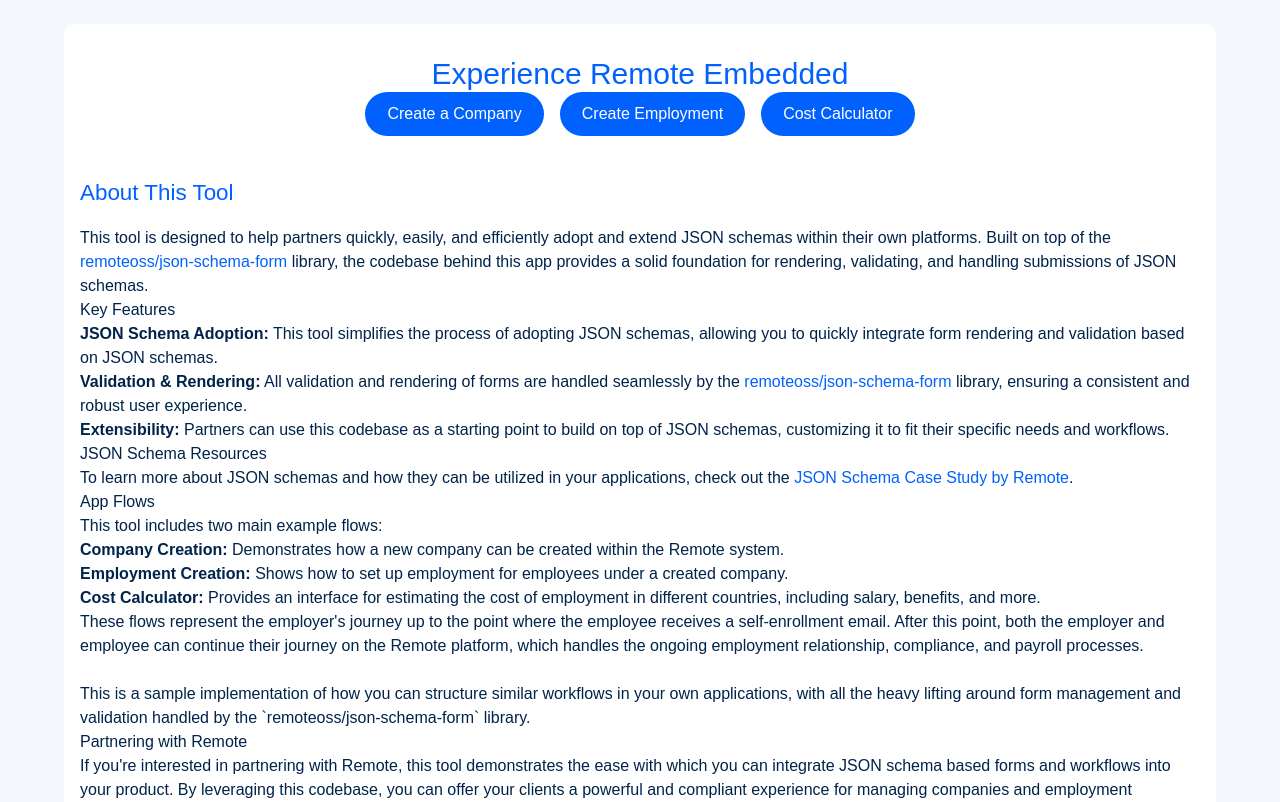
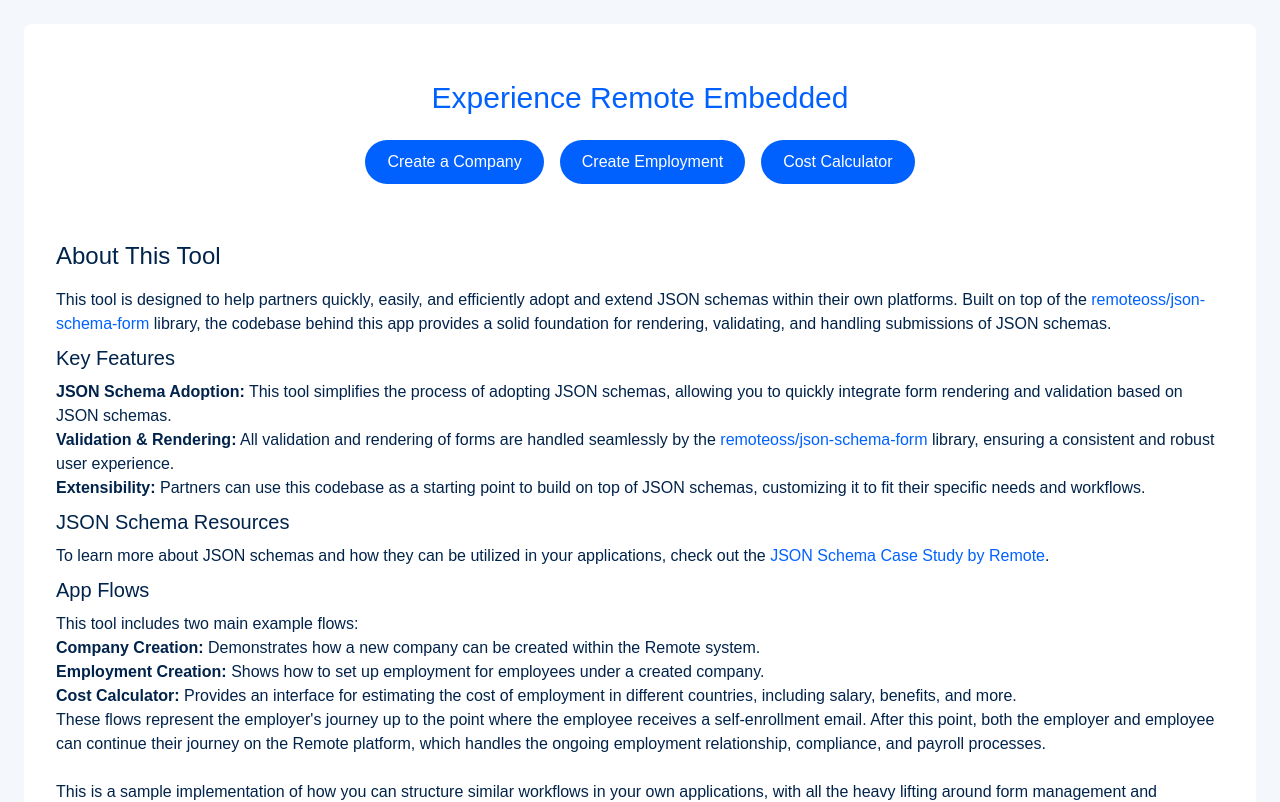
Before and after one commit to remotecom/react-json-schema-forms, a React (Vite) app: page / in a window 1280 px wide. Shown: the top 802 px of the page. Built offline with nearby package versions, Linux system fonts and the light colour scheme; no server answers.

Commit message:
more style updates

```diff
--- a/src/App.styled.jsx
+++ b/src/App.styled.jsx
@@ -235,21 +235,3 @@
   padding-bottom: 5px;
   border-bottom: 1px solid var(--colors-linkWater);
 `;
-
-export const ResultArea = styled.div`
-  display: flex;
-  flex-direction: column;
-  align-items: center; /* Center the content horizontally */
-  max-width: 90%; /* Slightly wider than FormArea */
-  padding: 32px 16px;
-  margin: 24px auto;
-  background-color: var(--colors-blank);
-  border-radius: 10px;
-  overflow-x: auto;
-
-  h2 {
-    margin-bottom: 16px;
-    font-size: 1.4rem;
-    color: var(--colors-darkNavy);
-  }
-`;
--- a/src/index.css
+++ b/src/index.css
@@ -3,6 +3,18 @@
 @tailwind utilities;
 
 @layer components {
+  .h1 {
+    @apply text-3xl my-6;
+  }
+
+  .h2 {
+    @apply text-2xl my-4;
+  }
+
+  .h3 {
+    @apply text-xl my-2;
+  }
+
   .form {
     @apply flex flex-col gap-y-4 w-full;
   }
@@ -22,6 +34,10 @@
   .submit-button {
     @apply bg-blue text-white rounded-lg p-2 hover:saturate-150;
   }
+
+  .result-area {
+    @apply flex flex-col items-center p-8 m-6 rounded-lg overflow-x-auto bg-blank;
+  }
 }
 
 body {
--- a/src/pages/cost-calculator/index.jsx
+++ b/src/pages/cost-calculator/index.jsx
@@ -4,7 +4,6 @@
 import DynamicForm from "@/components/form/DynamicForm.jsx";
 import { CredsForm } from "@/components/CredentialsForm.jsx";
 import DisplayResult from "@/utils/DisplayResult.jsx";
-import { ResultArea, Error } from "@/App.styled.jsx";
 import { HomeButton } from "../../components/HomeButton";
 import { Loading } from "@/components/Loading";
 
@@ -253,13 +252,13 @@
         )}
         {error && <Error>{error}</Error>}
         {result && (
-          <ResultArea>
-            <h2>Calculation Result</h2>
+          <div className="result-area">
+            <h2 className="h2">Calculation Result</h2>
             <DisplayResult data={result.data} />
             <button className="submit-button" onClick={() => setResult(null)}>
               Start Over
             </button>
-          </ResultArea>
+          </div>
         )}
       </div>
     </>
--- a/src/pages/create-company/index.jsx
+++ b/src/pages/create-company/index.jsx
@@ -1,13 +1,13 @@
-// src/Company_Creation/App.js
 import { useEffect, useState, useCallback } from "react";
 import axios from "axios";
+import * as Yup from "yup";
+
 import { getClientCredentialsToken } from "@/utils/auth-utils.js";
 import Form from "@/components/form/Form.jsx";
 import DynamicForm from "@/components/form/DynamicForm.jsx";
 import { CredsForm } from "@/components/CredentialsForm.jsx";
 import DisplayResult from "@/utils/DisplayResult.jsx";
-import { FormArea, Error, ResultArea } from "@/App.styled.jsx";
-import * as Yup from "yup";
+import { FormArea, Error } from "@/App.styled.jsx";
 import { HomeButton } from "@/components/HomeButton";
 import { Loading } from "@/components/Loading";
 
@@ -243,14 +243,14 @@
             {isLoading ? (
               <Loading />
             ) : submissionStatus ? (
-              <ResultArea>
+              <div className="result-area">
                 {error && <Error>{error}</Error>}
-                <h2>{submissionStatus}</h2>
+                <h2 className="h2">{submissionStatus}</h2>
                 {responseData && <DisplayResult data={responseData} />}
                 <button className="submit-button" onClick={handleStartOver}>
                   Start Over
                 </button>
-              </ResultArea>
+              </div>
             ) : (
               <FormArea>
                 <h1>Company Information Form</h1>
--- a/src/pages/index.jsx
+++ b/src/pages/index.jsx
@@ -1,9 +1,9 @@
-import { StyledLinkButton, ResultArea } from "@/App.styled.jsx";
+import { StyledLinkButton } from "@/App.styled.jsx";
 
 export function HomePage() {
   return (
-    <ResultArea>
-      <h1 className="text-3xl text-blue">Experience Remote Embedded</h1>
+    <div className="result-area">
+      <h1 className="h1 text-blue">Experience Remote Embedded</h1>
       <div className="flex gap-4">
         <StyledLinkButton to="/create-company">
           Create a Company
@@ -17,7 +17,7 @@
       </div>
       {/* Static Section for Overview */}
       <section style={{ marginTop: "40px" }}>
-        <h2>About This Tool</h2>
+        <h2 className="h2">About This Tool</h2>
         <p>
           This tool is designed to help partners quickly, easily, and
           efficiently adopt and extend JSON schemas within their own platforms.
@@ -32,7 +32,7 @@
           library, the codebase behind this app provides a solid foundation for
           rendering, validating, and handling submissions of JSON schemas.
         </p>
-        <h3>Key Features</h3>
+        <h3 className="h3">Key Features</h3>
         <ul>
           <li>
             <strong>JSON Schema Adoption:</strong> This tool simplifies the
@@ -57,7 +57,7 @@
             fit their specific needs and workflows.
           </li>
         </ul>
-        <h3>JSON Schema Resources</h3>
+        <h3 className="h3">JSON Schema Resources</h3>
         <p>
           To learn more about JSON schemas and how they can be utilized in your
           applications, check out the{" "}
@@ -70,7 +70,7 @@
           </a>
           .
         </p>
-        <h3>App Flows</h3>
+        <h3 className="h3">App Flows</h3>
         <p>This tool includes two main example flows:</p>
         <ul>
           <li>
@@ -102,7 +102,7 @@
           form management and validation handled by the
           `remoteoss/json-schema-form` library.
         </p>
-        <h3>Partnering with Remote</h3>
+        <h3 className="h3">Partnering with Remote</h3>
         <p>
           If you're interested in partnering with Remote, this tool demonstrates
           the ease with which you can integrate JSON schema based forms and
@@ -111,6 +111,6 @@
           companies and employment relationships globally.
         </p>
       </section>
-    </ResultArea>
+    </div>
   );
 }
--- a/tailwind.config.js
+++ b/tailwind.config.js
@@ -21,6 +21,7 @@
     backgroundColor: {
       black: "#0061FF",
       blue: "#0061FF",
+      blank: "#ffffff",
     },
     extend: {
       spacing: {
```
